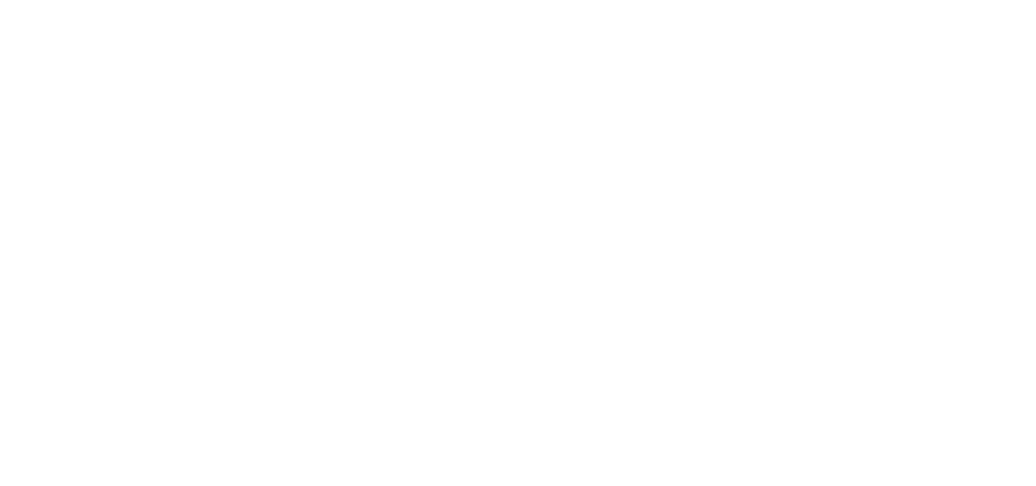
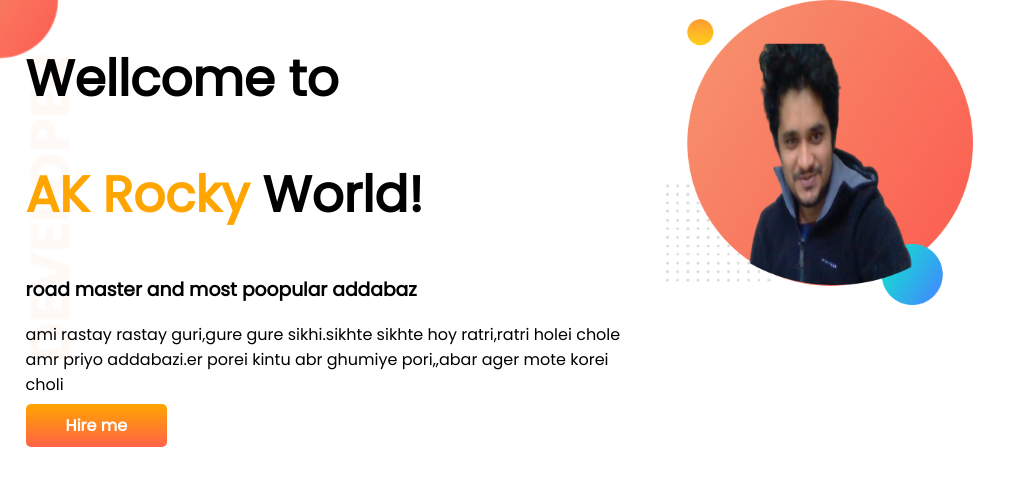
Before and after one commit to akrocky/developer-protfolio, a plain HTML site: page index.html in a window 1280 px wide. Shown: the whole page, without its empty margins (0-1036 px from the left). Drawn offline with Linux system fonts and the light colour scheme.

Commit message:
top-banner-added

```diff
--- a/index.html
+++ b/index.html
@@ -1,13 +1,34 @@
 <!DOCTYPE html>
 <html lang="en">
+
 <head>
     <meta charset="UTF-8">
     <meta http-equiv="X-UA-Compatible" content="IE=edge">
     <meta name="viewport" content="width=device-width, initial-scale=1.0">
     <title>AK Protfolio</title>
+    <link rel="preconnect" href="https://fonts.googleapis.com">
+    <link rel="preconnect" href="https://fonts.gstatic.com" crossorigin>
+    <link href="https://fonts.googleapis.com/css2?family=Poppins&display=swap" rel="stylesheet">
     <link rel="stylesheet" href="style.css">
 </head>
+
 <body>
+    <section class="top-banner">
+        <div class="half-width">
+            <h1>Wellcome to</h1>
+            <h1> <span class="ak-rocky">AK Rocky</span> World!</h1>
+            <h3> road master and most poopular addabaz</h3>
+            <p> ami rastay rastay guri,gure gure sikhi.sikhte sikhte hoy ratri,ratri holei chole amr priyo addabazi.er
+                porei
+                kintu abr ghumiye pori,,abar ager mote korei choli
 
+            </p>
+            <a class="link-button" target="-blank" href="https://www.facebook.com/akrocky0/">Hire me</a>
+        </div>
+        <div class="half-width">
+            <img src="images/ak-bg.png" alt="">
+        </div>
+    </section>
 </body>
+
 </html>
--- a/style.css
+++ b/style.css
@@ -0,0 +1,39 @@
+body {
+    font-family: 'Poppins', sans-serif;
+    margin: 0;
+}
+
+h1 {
+    font-size: 50px;
+}
+
+.ak-rocky {
+    color: orange;
+}
+
+section {
+    display: flex;
+}
+
+.half-width {
+    width: 50%;
+    padding-left: 2%;
+}
+
+.half-width img {
+    width: 50%;
+}
+
+.link-button {
+    text-decoration: none;
+    background-image: linear-gradient(orange, tomato);
+    padding: 10px 40px;
+    border-radius: 5px;
+    color: white;
+    font-weight: 700;
+}
+
+.top-banner {
+    background-image: url(images/top-banner.png);
+    background-repeat: no-repeat;
+}
```
Also changed, not shown: images/ak-bg.png (added), images/dream-bg.png (added), images/exp-bg.png (added), images/jhankar.png (added), images/jhankar2.png (added), images/my-bg.png (added), images/my-bg2.png (added), images/top-banner.png (added), showoff/pic1.jpg (added), showoff/pic2.jpg (added), showoff/pic3.jpg (added).
